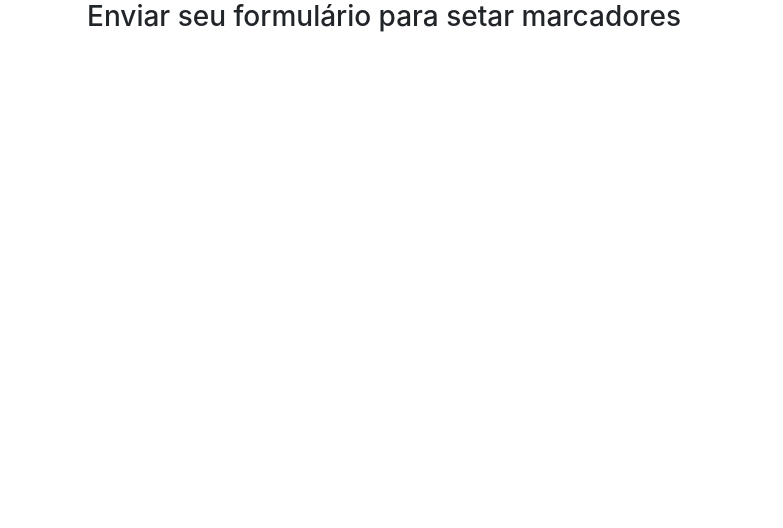
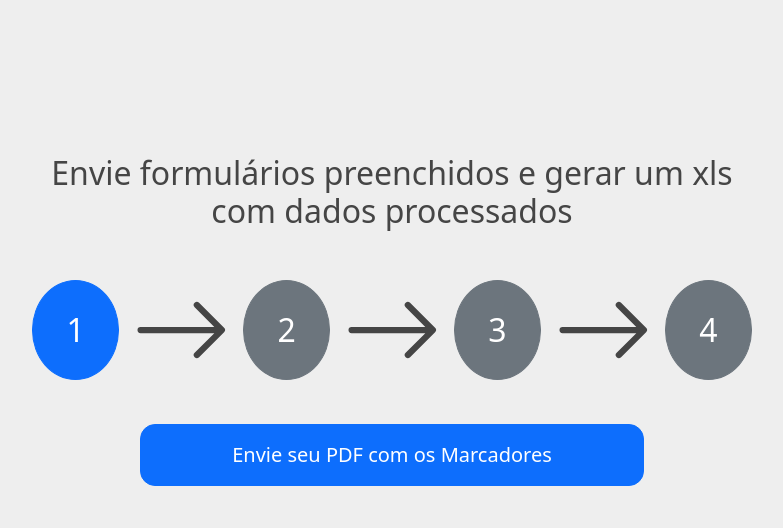
Before and after one commit to joaomarcuscardoso/form_validator_pin, a Django app: page / in a window 1280 px wide. Shown: the top 528 px of the page, without its empty margins (248-1031 px from the left). Run offline with Django 4.2, Linux system fonts and the light colour scheme; some libraries are stand-ins or nearby versions.

Commit message:
Criando layout e script para envio do form

```diff
--- /dev/null
+++ b/form_validator/core/static/css/style.css
@@ -0,0 +1,62 @@
+body {
+    background-color : #eee;
+}
+.t {
+    background-color: "red";
+}
+
+.main-container {
+    margin-top: 12%;
+}
+
+#title {
+    text-align: center;
+    margin-bottom: 50px;
+    color: #454545;
+}
+
+.btn-group {
+    display: flex;
+    justify-content: space-around;
+}
+.btn-group button {
+    font-size: 32px;
+    width: 100px;
+    height: 100px;
+}
+
+.btn-group svg {
+    color: #454545;
+}
+
+.arrow-connector {
+    width: 0;
+    height: 0;
+    border-left: 10px solid black;
+    border-right: 10px solid transparent;
+    border-bottom: 10px solid transparent;
+    margin: 0 10px;
+    display: inline-block;
+}
+
+#btn-show-upload {
+    margin: 6% 15% 6% 15%;
+    width: 70%;
+    padding: 15px;
+    border-radius: 15px;
+}
+
+.file-input {
+    margin-left: 10px;
+}
+
+#span-input {
+    padding: 15px;
+    display: flex;
+    justify-content: space-between;
+}
+
+#container-upload-file {
+    padding: 10px;
+    display: none;
+}
--- /dev/null
+++ b/form_validator/core/static/js/script.js
@@ -0,0 +1,26 @@
+$(document).ready(function() {
+    $(".btn-step").click(function() {
+        var step = $(this).data('step'); // get button clicked
+
+        window.alert('Step: ' + step);
+        if (step == 1) {
+            // Render route home
+        } else if (step == 2) {
+            // Render  route mark
+        } else if (step == 3) {
+            // Render send form
+        } else if (step == 4) {
+            // Render route success (informe o caminho do csv de envio)
+        }
+
+    });
+
+    $("#btn-show-upload").click(function() {
+        $("#container-upload-file").toggle();
+        $('.file-input').click();
+    })
+
+    $("#btn-send-file").click(function() {
+        $("#file-form").submit();
+    })
+});
--- /dev/null
+++ b/form_validator/core/templates/core/base.html
@@ -0,0 +1,30 @@
+{% load static %}
+<!DOCTYPE html>
+<html>
+
+<head en="pt-br">
+    <meta charset="utf-8">
+    <meta meta="viewport" content="width=device-width, initial-scale=1">
+    <meta name="description" content="Manipulando dados de formularios">
+    <title>Validador de Formulário</title>
+
+    <link rel="stylesheet" href="https://cdn.jsdelivr.net/npm/bootstrap@5.3.0/dist/css/bootstrap.min.css">
+    <link href="https://cdn.jsdelivr.net/npm/bootstrap@5.0.2/dist/css/bootstrap.min.css" rel="stylesheet"
+        integrity="sha384-EVSTQN3/azprG1Anm3QDgpJLIm9Nao0Yz1ztcQTwFspd3yD65VohhpuuCOmLASjC" crossorigin="anonymous">
+    <link rel="stylesheet" type="text/css" href="{% static 'css/style.css' %}">
+</head>
+
+<body>
+    <div class="container main-container">
+        {% block content %}
+        {% endblock %}
+    </div>
+
+    <script src="https://ajax.googleapis.com/ajax/libs/jquery/2.1.3/jquery.min.js"></script>
+    <script src="https://cdn.jsdelivr.net/npm/bootstrap@5.0.2/dist/js/bootstrap.bundle.min.js"
+        integrity="sha384-MrcW6ZMFYlzcLA8Nl+NtUVF0sA7MsXsP1UyJoMp4YLEuNSfAP+JcXn/tWtIaxVXM"
+        crossorigin="anonymous"></script>
+    <script src="{% static 'js/script.js' %}"></script>
+</body>
+
+</html>
--- a/form_validator/core/templates/core/index.html
+++ b/form_validator/core/templates/core/index.html
@@ -1,34 +1,50 @@
-<!DOCTYPE html>
-<html>
+{% extends 'core/base.html' %}
+{% block title %}Passo 01{% endblock %}
+{% block content %}
 
-<head>
-    <meta charset="utf-8">
-    <meta meta="viewport" content="width=device-width, initial-scale=1">
-    <meta name="description" content="Manipulando dados de formularios">
-    <title>Validador de Formulário</title>
-    <link rel="stylesheet" href="https://stackpath.bootstrapcdn.com/bootstrap/4.1.3/css/bootstrap.min.css"
-        integrity="sha384-MCw98/SFnGE8fJT3GXwEOngsV7Zt27NXFoaoApmYm81iuXoPkFOJwJ8ERdknLPMO" crossorigin="anonymous">
-    <script src="https://stackpath.bootstrapcdn.com/bootstrap/4.1.3/js/bootstrap.min.js"
-        integrity="sha384-ChfqqxuZUCnJSK3+MXmPNIyE6ZbWh2IMqE241rYiqJxyMiZ6OW/JmZQ5stwEULTy"
-        crossorigin="anonymous"></script>
-    <script src="https://code.jquery.com/jquery-3.3.1.slim.min.js"
-        integrity="sha384-q8i/X+965DzO0rT7abK41JStQIAqVgRVzpbzo5smXKp4YfRvH+8abtTE1Pi6jizo"
-        crossorigin="anonymous"></script>
-    <script src="https://cdnjs.cloudflare.com/ajax/libs/popper.js/1.14.3/umd/popper.min.js"
-        integrity="sha384-ZMP7rVo3mIykV+2+9J3UJ46jBk0WLaUAdn689aCwoqbBJiSnjAK/l8WvCWPIPm49"
-        crossorigin="anonymous"></script>
-</head>
+<div class="row">
+    <div class="col-sm-2"></div>
+    <div class="col-sm-8">
+        <h2 id="title">Envie formulários preenchidos e gerar um xls com dados processados</h2>
 
-<body>
-    <div class="container-fluid">
-        <div class="row">
-            <div class="col-sm-3"></div>
-            <div class="col-sm-6">
-                <h3>Enviar seu formulário para setar marcadores</h3>
-            </div>
-            <div class="col-sm-3"></div>
+        <div class="btn-group" role="group" aria-label="Group steps">
+            <button type="button" class="btn btn-primary rounded-circle btn-step" data-step="1">1</button>
+            <svg xmlns="http://www.w3.org/2000/svg" width="150" height="100" fill="currentColor" class="bi bi-arrow-right" viewBox="0 0 16 16">
+              <path fill-rule="evenodd" d="M1 8a.5.5 0 0 1 .5-.5h11.793l-3.147-3.146a.5.5 0 0 1 .708-.708l4 4a.5.5 0 0 1 0 .708l-4 4a.5.5 0 0 1-.708-.708L13.293 8.5H1.5A.5.5 0 0 1 1 8z"/>
+            </svg>
+
+            <button type="button" class="btn btn-secondary rounded-circle btn-step" data-step="2">2</button>
+            <svg xmlns="http://www.w3.org/2000/svg" width="150" height="100" fill="currentColor" class="bi bi-arrow-right" viewBox="0 0 16 16">
+              <path fill-rule="evenodd" d="M1 8a.5.5 0 0 1 .5-.5h11.793l-3.147-3.146a.5.5 0 0 1 .708-.708l4 4a.5.5 0 0 1 0 .708l-4 4a.5.5 0 0 1-.708-.708L13.293 8.5H1.5A.5.5 0 0 1 1 8z"/>
+            </svg>
+
+            <button type="button" class="btn btn-secondary rounded-circle btn-step" data-step="3">3</button>
+            <svg xmlns="http://www.w3.org/2000/svg" width="150" height="100" fill="currentColor" class="bi bi-arrow-right" viewBox="0 0 16 16">
+              <path fill-rule="evenodd" d="M1 8a.5.5 0 0 1 .5-.5h11.793l-3.147-3.146a.5.5 0 0 1 .708-.708l4 4a.5.5 0 0 1 0 .708l-4 4a.5.5 0 0 1-.708-.708L13.293 8.5H1.5A.5.5 0 0 1 1 8z"/>
+            </svg>
+
+            <button type="button" class="btn btn-secondary rounded-circle btn-step" data-step="4">4</button>
         </div>
+
+        <div class="form-input">
+          <a class="btn btn-primary btn-lg btn-block" href="#" role="button" id="btn-show-upload">Envie seu PDF com os Marcadores</a>
+        </div>
+
+        <form action="/upload" method="post" id="file-form" enctype="multipart/form-data">
+          <div class="input-group" id="container-upload-file">
+            <span class="input-group-text" id="span-input">
+              <div>
+                PDF selecionado:
+               <input type="file" class="file-input" accept="application/pdf">
+              </div>
+              <div>
+               <input class="btn btn-primary btn-lg btn-block" id="input-submit" type="submit" value="Enviar">
+              </div>
+            </span>
+          </div>
+        </form>
     </div>
-</body>
 
-</html>
+    <div class="col-sm-2"></div>
+</div>
+{% endblock %}
```
Also changed, not shown: 1 other file.
